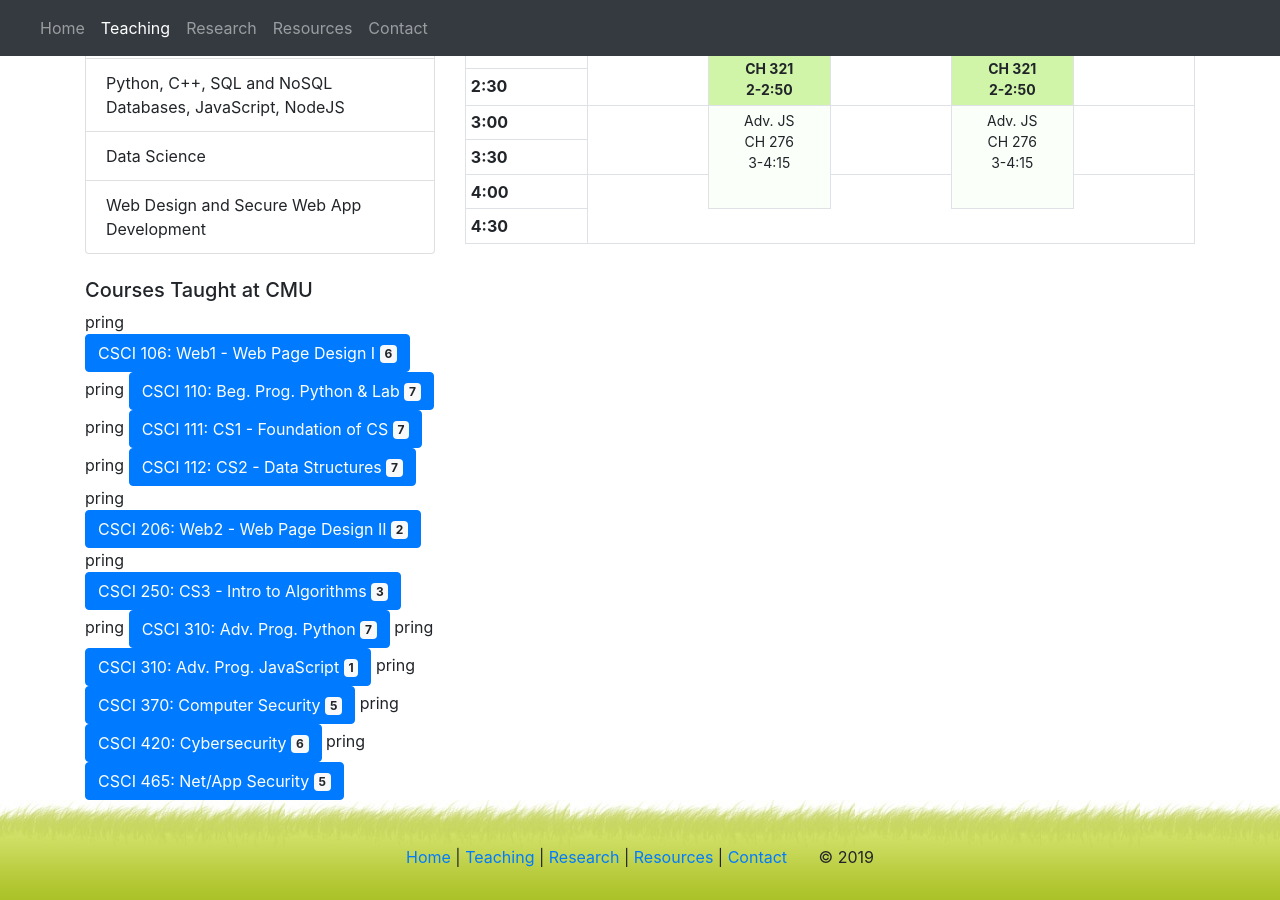
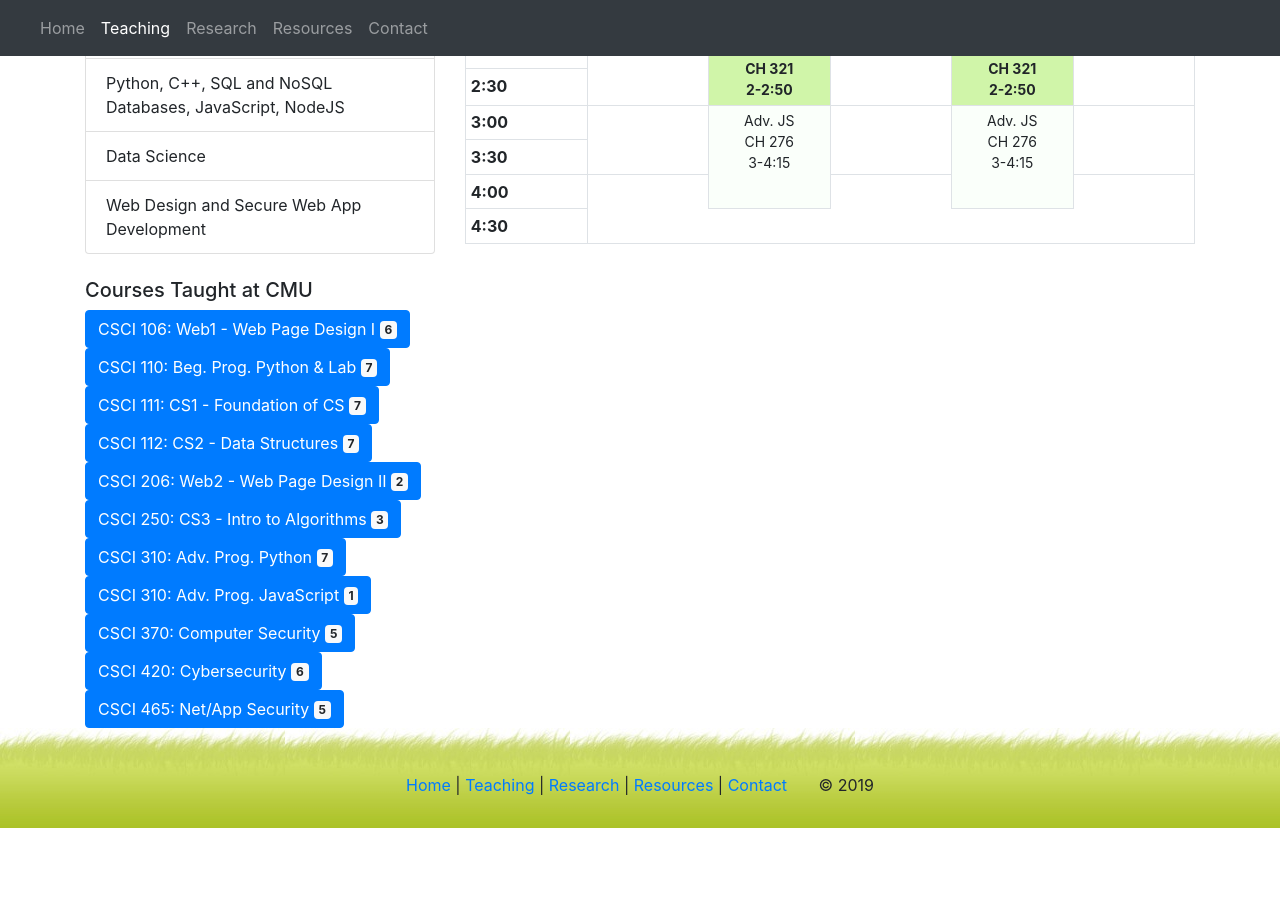
Before and after one commit to rambasnet/rambasnet.github.io-yaml, a Jekyll site: the page built from teaching.html, in a window 1280 px wide and 900 px high, scrolled down 675 px. Built offline with Jekyll 4.4.1, drawn with Linux system fonts in a browser that asks for light colours; after the commit the page ends 1503 px from its top, so only the background shows below that.

Commit message:
updated teaching.html

```diff
--- a/teaching.html
+++ b/teaching.html
@@ -23,7 +23,7 @@ layout: default
             </ul>
             <br />
             <h5>Courses Taught at CMU</h5>
-            {% for course in site.data.courses %}pring
+            {% for course in site.data.courses %}
             <button
                 class="btn btn-primary"
                 data-toggle="tooltip"
```
